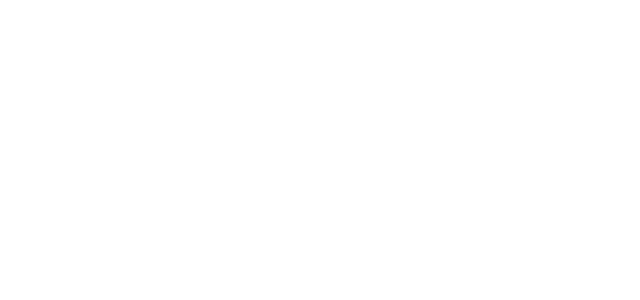
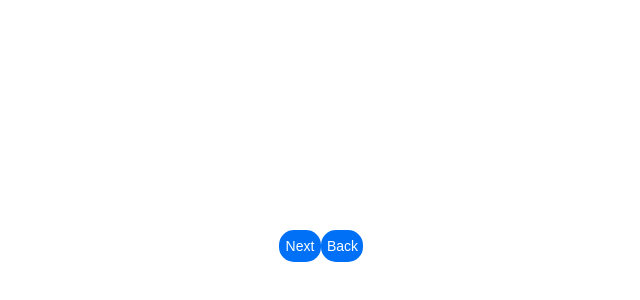
Before and after one commit to lighteko/hessenger, a React app in the folder client/: page /signup in a window 1280 px wide. Shown: the part 290-590 px from the top of the page, without its empty margins (319-959 px from the left). Built offline with nearby package versions, Linux system fonts and the light colour scheme.

Commit message:
signup page layout initialize

```diff
--- a/client/src/App.tsx
+++ b/client/src/App.tsx
@@ -12,11 +12,12 @@
       <BrowserRouter>
         <Routes>
           <Route path="/" element={<LoginPage />} />
-          <Route path="/signup" element={<SignupPage.Layout />}>
+          <Route path="/signup" element={<SignupPage.Name />}>
             <Route path="name" element={<SignupPage.Name />} />
-            <Route path="email" element={<SignupPage.Email />} />
             <Route path="gender" element={<SignupPage.Gender />} />
             <Route path="birthday" element={<SignupPage.Birthday />} />
+            <Route path="email" element={<SignupPage.Email />} />
+            <Route path="verify" element={<SignupPage.Verify />} />
             <Route path="password" element={<SignupPage.Password />} />
           </Route>
         </Routes>
--- /dev/null
+++ b/client/src/components/layouts/page.layouts.ts
@@ -0,0 +1,8 @@
+import styled from "styled-components";
+
+export const CenteredRowPageLayout = styled.section`
+  margin-top: 33vh;
+  display: flex;
+  flex-direction: row;
+  justify-content: start;
+`;
--- a/client/src/pages/SignupPage.tsx
+++ b/client/src/pages/SignupPage.tsx
@@ -1,11 +1,44 @@
-const Layout = () => {
-  return <></>;
+import SemiRoundedButton from "@components/elements/SemiRoundedButton";
+import { CenteredRowPageLayout } from "@components/layouts/page.layouts";
+
+const Layout = ({
+  header,
+  form,
+  validation,
+}: {
+  header: { title: string; content: string };
+  form: React.ReactNode;
+  validation: () => boolean;
+}) => {
+  return (
+    <CenteredRowPageLayout>
+      <h1>{header.title}</h1>
+      <p>{header.content}</p>
+      {form}
+      <SemiRoundedButton>Next</SemiRoundedButton>
+      <SemiRoundedButton>Back</SemiRoundedButton>
+    </CenteredRowPageLayout>
+  );
 };
 
-const Name = () => <></>;
+const Name = () => (
+  <>
+    <Layout
+      header={{
+        title: "",
+        content: "",
+      }}
+      form={undefined}
+      validation={function (): boolean {
+        throw new Error("Function not implemented.");
+      }}
+    ></Layout>
+  </>
+);
 const Email = () => <></>;
 const Birthday = () => <></>;
 const Gender = () => <></>;
 const Password = () => <></>;
+const Verify = () => <></>;
 
-export { Layout, Name, Email, Gender, Birthday, Password };
+export { Name, Email, Gender, Birthday, Password, Verify };
```
